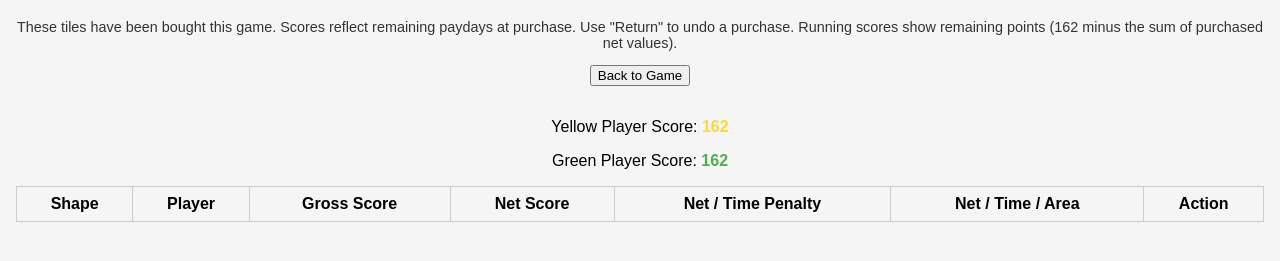
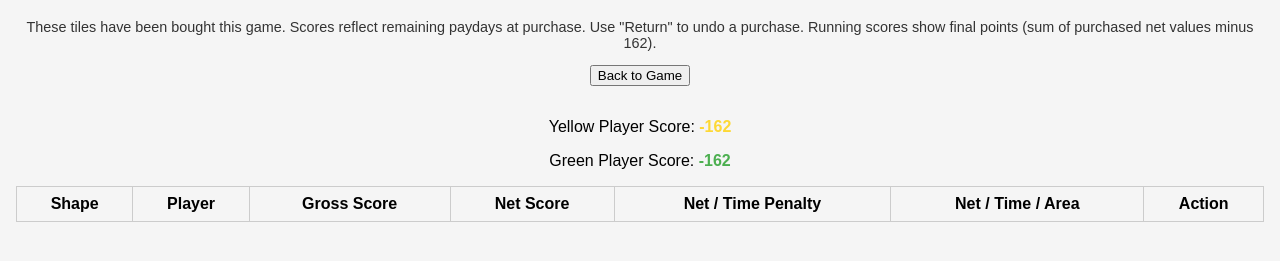
Before and after one commit to aboldguess/Quilter, a website: page public/purchased.html in a window 1280 px wide. Shown: the part 77-338 px from the top of the page. Drawn offline with Linux system fonts and the light colour scheme.

Commit message:
fix scoring computation

```diff
--- a/public/purchased.html
+++ b/public/purchased.html
@@ -5,7 +5,8 @@
   This HTML page lists tiles that have been purchased in the current game. It
   shows the gross and net scores each tile had when bought along with
   efficiency metrics and optionally lets players return a tile to the available
-  pool.
+  pool. Running scores are computed by summing purchased net values and
+  subtracting 162 to produce each player's final score.
 
   Structure:
   - Instructions header with navigation back to the game
@@ -25,12 +26,12 @@
 <body>
   <header>
     <h1>Purchased Tiles</h1>
-    <p class="instructions">These tiles have been bought this game. Scores reflect remaining paydays at purchase. Use "Return" to undo a purchase. Running scores show remaining points (162 minus the sum of purchased net values).</p>
+    <p class="instructions">These tiles have been bought this game. Scores reflect remaining paydays at purchase. Use "Return" to undo a purchase. Running scores show final points (sum of purchased net values minus 162).</p>
     <button id="backBtn">Back to Game</button>
   </header>
   <section id="scoreBoard">
-    <p>Yellow Player Score: <span id="yellowScore" class="yellow">162</span></p>
-    <p>Green Player Score: <span id="greenScore" class="green">162</span></p>
+    <p>Yellow Player Score: <span id="yellowScore" class="yellow">-162</span></p>
+    <p>Green Player Score: <span id="greenScore" class="green">-162</span></p>
   </section>
   <section>
     <div class="column-select">
--- a/public/purchased_client.js
+++ b/public/purchased_client.js
@@ -7,8 +7,8 @@
  displays each tile's gross and net scores at the moment of purchase along with
  efficiency metrics so scores remain historically accurate. Purchases record
  which player (yellow or green) bought the tile and a running score is
- maintained assuming each player starts with 162 points minus the sum of their
- purchased net values.
+ maintained by summing purchased net values and subtracting 162 to
+ calculate each player's final score.
 
  Structure:
  - Load purchased tiles from localStorage
@@ -138,8 +138,8 @@ function updateScores() {
   const greenTotal = purchasedPieces
     .filter(p => p.player === 'green')
     .reduce((sum, p) => sum + (p.purchaseNet || 0), 0);
-  yellowScoreEl.textContent = 162 - yellowTotal;
-  greenScoreEl.textContent = 162 - greenTotal;
+  yellowScoreEl.textContent = yellowTotal - 162;
+  greenScoreEl.textContent = greenTotal - 162;
 }
 
 backBtn.addEventListener('click', () => {
```
Also changed, not shown: README.md.
